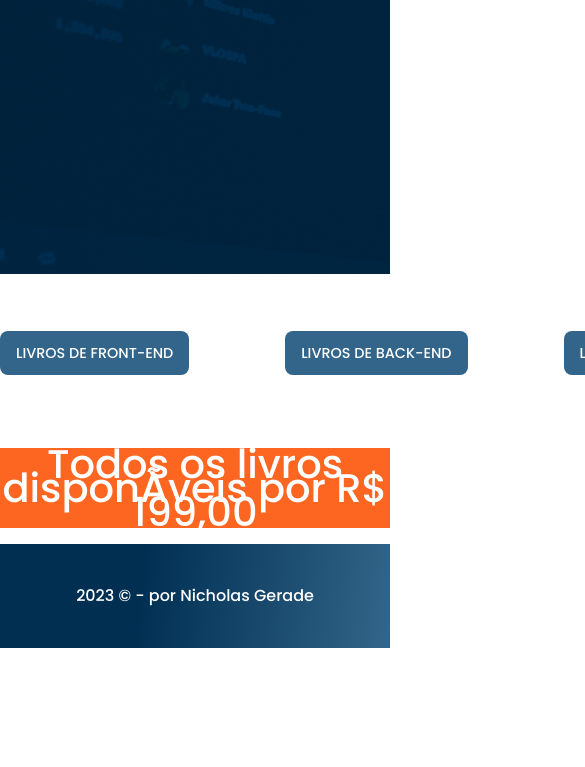
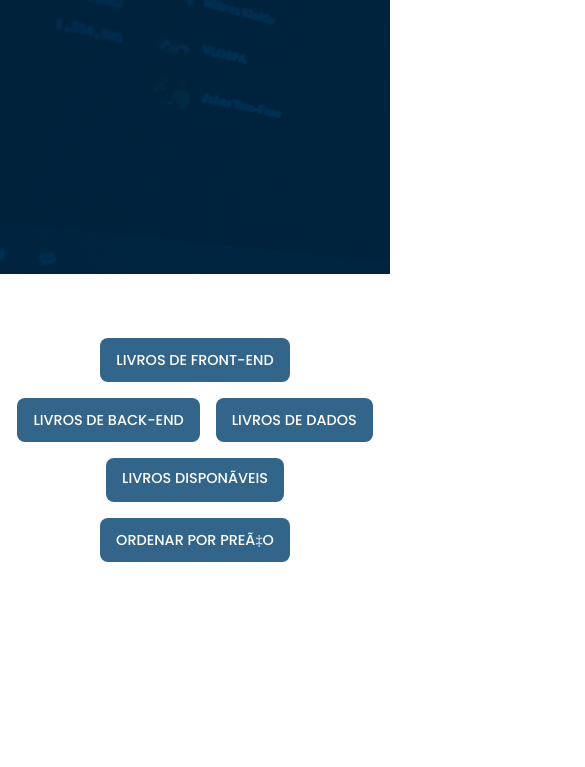
Before and after one commit to nigerade/jsMetodosArray, a plain HTML site: page index.html in a window 390 px wide. Shown: the part 77-844 px from the top of the page, 585 px wide, since content can reach past the window. Drawn offline with nearby package versions, Linux system fonts and the light colour scheme; no server answers.

Commit message:
Alterações

```diff
--- a/style.css
+++ b/style.css
@@ -16,8 +16,7 @@ body {
 }
 
 .wrap {
-  width: 1280px;
-  margin: 0 auto;
+  margin: 1rem;
 }
 
 .header {
@@ -36,10 +35,19 @@ body {
 
 .nav {
   display: flex;
-  justify-content: space-between;
+  justify-content: center;
   align-items: center;
   height: 30px;
   margin: 4rem 0;
+  flex-wrap: wrap;
+  gap: 1rem;
+}
+
+@media (max-width: 420px) {
+  .wrap {
+    padding-bottom: 5rem;
+    transition: all .45s ease;
+  }
 }
 
 .btn {
@@ -65,8 +73,10 @@ body {
 
 .livros {
   display: flex;
-  justify-content: space-between;
+  justify-content: center;
   flex-wrap: wrap;
+  margin: 5rem;
+  margin-top: 10rem;
 }
 
 .livro {
```
